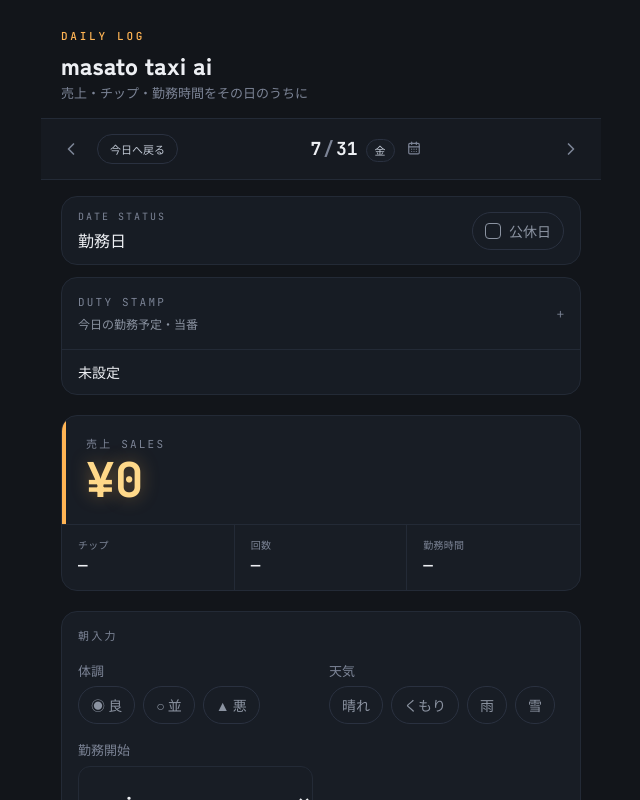
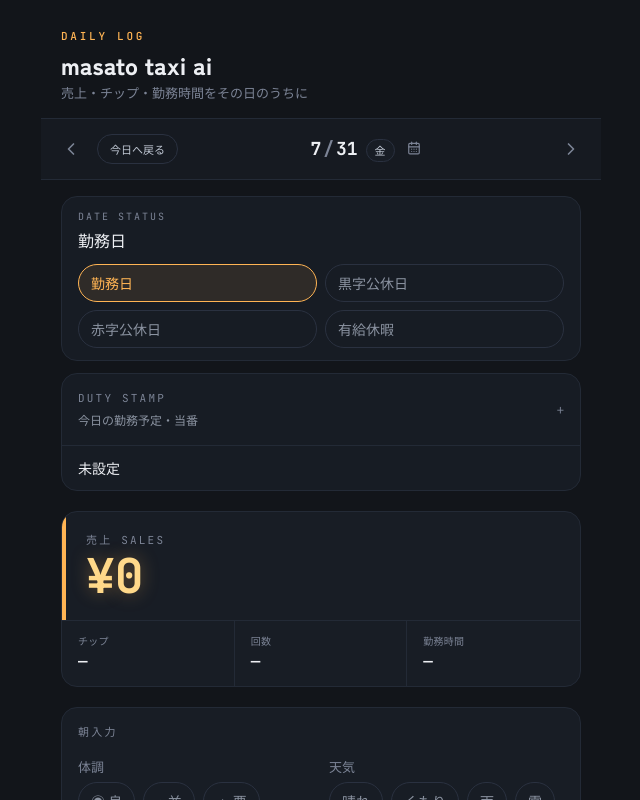
Before and after one commit to masatomm80/work-log-react, a React (Vite) app: page / in a window 1280 px wide. Both pictures are taken after a click on the button 390 px from the left and 149 px from the top of the page. Shown: the top 800 px of the page, without its empty margins (319-959 px from the left). Built offline with nearby package versions, Linux system fonts and the light colour scheme.

Commit message:
Update WorkLog.jsx

```diff
--- a/src/WorkLog.jsx
+++ b/src/WorkLog.jsx
@@ -670,13 +670,20 @@ export default function WorkLog() {
       : "";
   const companyRadioCountDisplay = Math.max((Number(form.count) || 0) - (Number(form.handRaisedCount) || 0) - (Number(form.appRideCount) || 0), 0);
 
+  const setDateStatus = (status, holidayType = null) => {
+    setForm((f) => ({ ...f, dayStatus: status, holidayType: status === DAY_STATUS.HOLIDAY ? holidayType : null }));
+  };
+
   const handleToggleHoliday = () => {
-    if (!isWorkday) return;
-    if (!isHoliday && hasFormData(form)) {
+    if (isHoliday) {
+      setDateStatus(DAY_STATUS.WORKDAY, null);
+      return;
+    }
+    if (hasFormData(form)) {
       const proceed = window.confirm("入力済みの内容は保持したまま、公休日に切り替えますか？");
       if (!proceed) return;
     }
-    setForm((f) => ({ ...f, dayStatus: isHoliday ? DAY_STATUS.WORKDAY : DAY_STATUS.HOLIDAY }));
+    setDateStatus(DAY_STATUS.HOLIDAY, null);
   };
 
   return (
@@ -740,25 +747,41 @@ export default function WorkLog() {
 
       <div className="max-w-[560px] mx-auto">
         <div className="mx-5 mt-4 rounded-2xl border border-[#232A36] bg-[#171C24] px-4 py-3">
+          <div className="flex flex-col gap-3">
             <div className="flex items-center justify-between gap-3">
               <div>
                 <div className="text-[10px] tracking-[0.2em] text-[#7C8496] font-meter">DATE STATUS</div>
                 <div className="font-medium text-[#EDEFF3] mt-1">{statusLabel}</div>
               </div>
-            {isWorkday ? (
+            </div>
+            {(isWorkday || isHoliday) ? (
+              <div className="grid grid-cols-2 gap-2">
+                {[
+                  { label: "勤務日", status: DAY_STATUS.WORKDAY, holidayType: null },
+                  { label: "黒字公休日", status: DAY_STATUS.HOLIDAY, holidayType: "black" },
+                  { label: "赤字公休日", status: DAY_STATUS.HOLIDAY, holidayType: "red" },
+                  { label: "有給休暇", status: DAY_STATUS.HOLIDAY, holidayType: "paid" },
+                ].map((option) => {
+                  const selected =
+                    option.status === DAY_STATUS.WORKDAY
+                      ? effectiveStatus === DAY_STATUS.WORKDAY
+                      : effectiveStatus === DAY_STATUS.HOLIDAY && form.holidayType === option.holidayType;
+                  return (
                     <button
-                onClick={handleToggleHoliday}
-                className={`flex items-center gap-2 rounded-full border px-3 py-2 text-sm transition-colors ${
-                  isHoliday
+                      key={`${option.status}-${option.holidayType || "default"}`}
+                      type="button"
+                      onClick={() => setDateStatus(option.status, option.holidayType)}
+                      className={`rounded-full border px-3 py-2 text-sm transition-colors text-left ${
+                        selected
                           ? "border-[#FFB454] bg-[#FFB454]/10 text-[#FFB454]"
-                    : "border-[#2A3140] text-[#8B93A1]"
+                          : "border-[#2A3140] text-[#8B93A1] hover:border-[#FFB454]"
                       }`}
                     >
-                <span className={`flex h-4 w-4 items-center justify-center rounded border ${isHoliday ? "border-[#FFB454] bg-[#FFB454] text-[#12151A]" : "border-[#8B93A1]"}`}>
-                  {isHoliday ? "✓" : ""}
-                </span>
-                公休日
+                      {option.label}
                     </button>
+                  );
+                })}
+              </div>
             ) : null}
           </div>
         </div>
```
Lines whose indentation alone changed are shown as unchanged.
